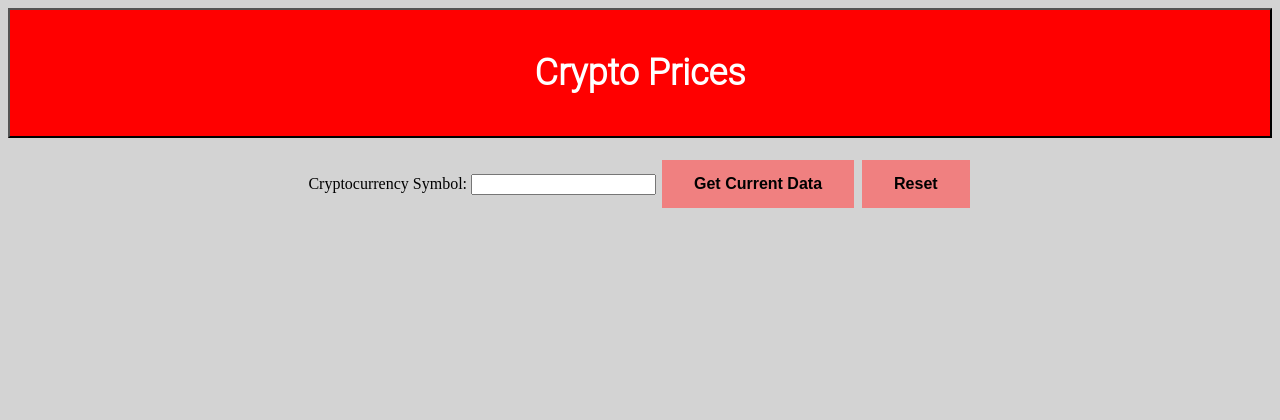
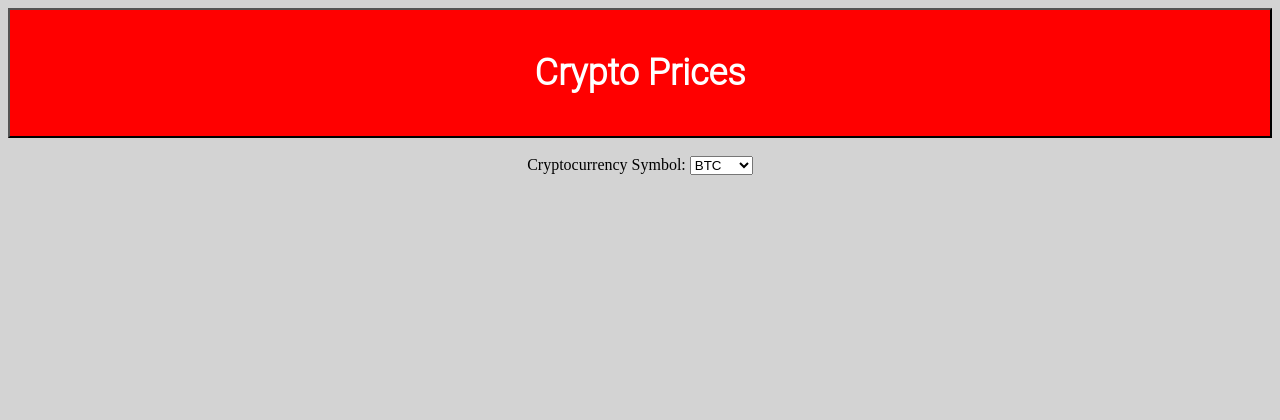
Before and after one commit to tsantanam/CryptoPrices, a Flask app: page / in a window 1280 px wide. Shown: the top 420 px of the page. Run offline with Flask 2, Linux system fonts and the light colour scheme.

Commit message:
Update index.html

```diff
--- a/templates/index.html
+++ b/templates/index.html
@@ -201,10 +181,32 @@ border:3px solid #FF0000;
   </tr>
 </table>
             {% else %}
-            Cryptocurrency Symbol:
-            <input type="text" name="asset" />
-            <input type="submit" name="button1" value="Get Current Data"/>
-            <input type="submit" name="reset1" value="Reset">
+
+
+            <label for="asset">Cryptocurrency Symbol:</label>
+<select name="asset" id="asset">
+  <option value="BTC">BTC</option>
+  <option value="ETH">ETH</option>
+    <option value="DOGE">DOGE</option>
+    <option value="LTC">LTC</option>
+    <option value="BUSD">BUSD</option>
+    <option value="FTM">FTM</option>
+    <option value="DOT">DOT</option>
+    <option value="BNB">BNB</option>
+    <option value="LUNA">LUNA</option>
+    <option value="CRV">CRV</option>
+    <option value="ATOM">ATOM</option>
+    <option value="USDT">USDT</option>
+    <option value="SAND">SAND</option>
+    <option value="GXS">GXS</option>
+    <option value="LINK">LINK</option>
+    <option value="SOL">SOL</option>
+    <option value="MATIC">MATIC</option>
+    <option value="AVAX">AVAX</option>
+    <option value="TRX">TRX</option>
+    <option value="SUSHI">SUSHI</option>
+    <option value="ALGO">ALGO</option>
+</select>
 
             {% endif %}
 
```
Also changed, not shown: other parts of templates/index.html (+1 -21 lines).
